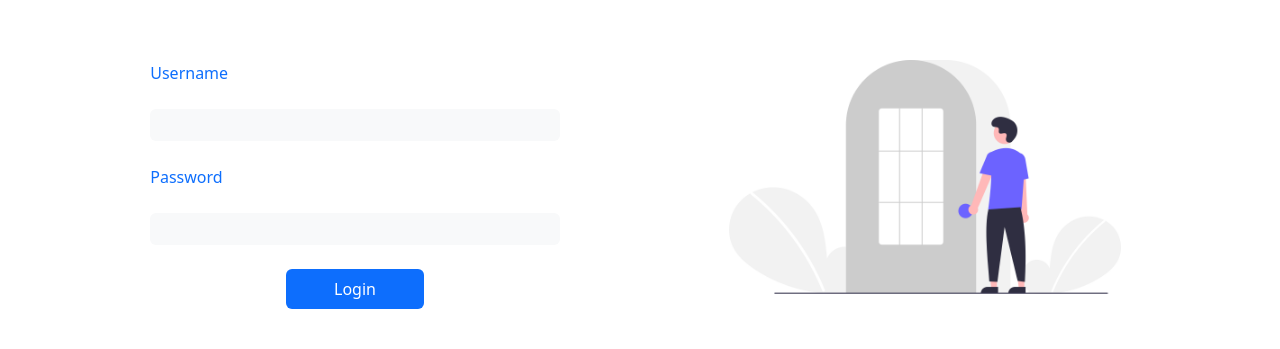
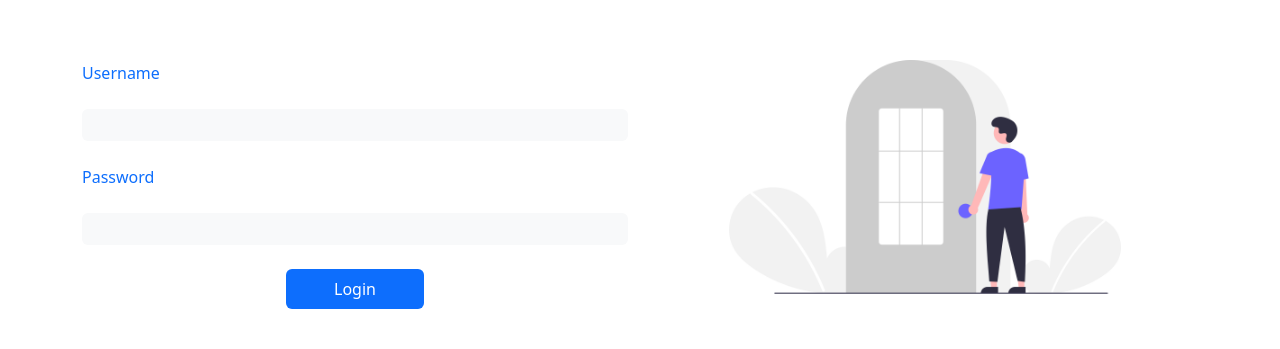
Before and after one commit to devmoekamel/Rwd-Project, a plain HTML site: page src/Auth/Login/login.html in a window 1280 px wide. Shown: the part 215-564 px from the top of the page. Drawn offline with nearby package versions, Linux system fonts and the light colour scheme.

Commit message:
Update form width

```diff
--- a/src/Auth/Login/login.html
+++ b/src/Auth/Login/login.html
@@ -18,7 +18,7 @@
       >
         <div class="col-12 col-md-12 col-lg-6 d-flex justify-content-center">
           <form
-            class="d-flex flex-column justify-content-center row-gap-4 w-75"
+            class="d-flex flex-column justify-content-center row-gap-4 w-100"
             id="login-form"
           >
             <label class="text-capitalize text-primary" for="text">
```
